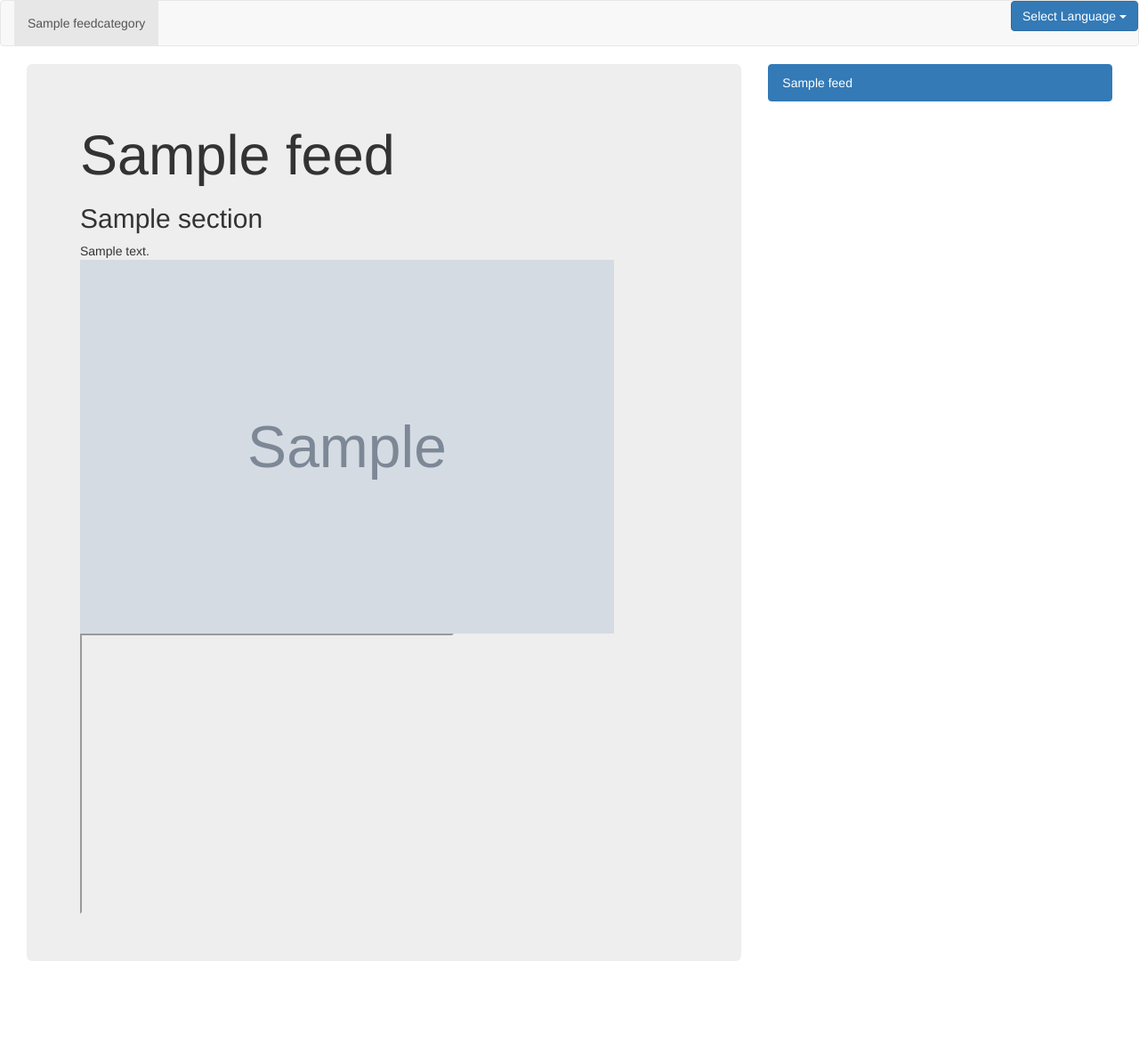
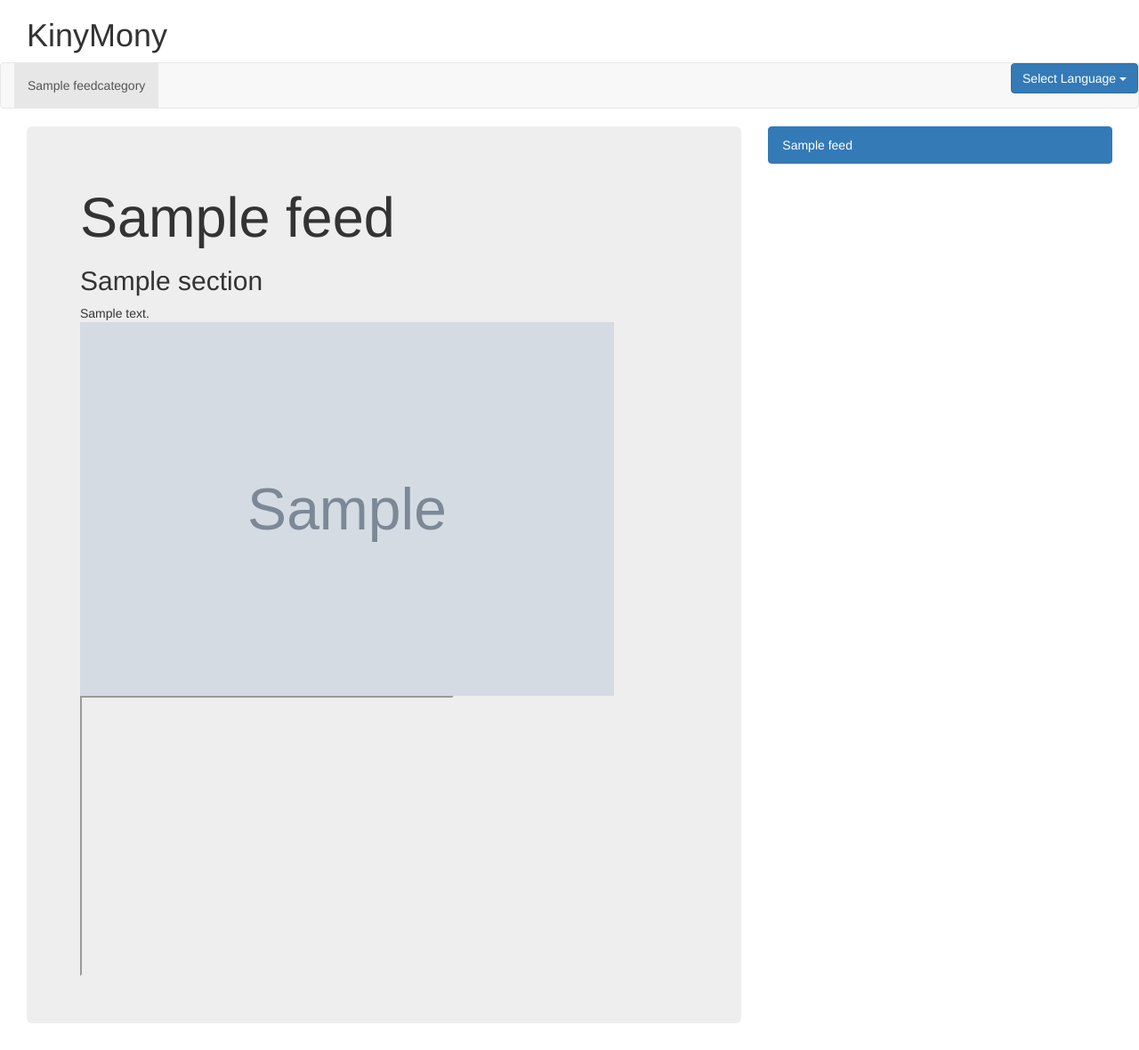
Before and after one commit to ThuwarakeshM/newswire, a Django app: template feedweb/templates/feedweb/index.html in a window 1280 px wide. Shown: the whole page at 89% size. Before the commit the page ends 1080 px from the top, so only its background shows below. Run offline with Django 3.2, Linux system fonts and the light colour scheme; the template is opened without the code that fills it: values that come from a table or form of the project are taken from there, others are empty; tables that the repository leaves empty hold one stand-in row (values such as "Sample post"); grey boxes marked "Sample" are stand-in pictures; some libraries are stand-ins or nearby versions.

Commit message:
template change

```diff
--- a/feedweb/templates/feedweb/index.html
+++ b/feedweb/templates/feedweb/index.html
@@ -11,6 +11,12 @@
     <script src="https://maxcdn.bootstrapcdn.com/bootstrap/3.3.7/js/bootstrap.min.js" integrity="sha384-Tc5IQib027qvyjSMfHjOMaLkfuWVxZxUPnCJA7l2mCWNIpG9mGCD8wGNIcPD7Txa" crossorigin="anonymous"></script>
 </head>
 <body>
+
+<div class="container-fluid">
+    <div class="col-lg-1 col-offset-6 centered">
+        <H1>KinyMony</H1>
+    </div>
+</div>
 
 <nav class="navbar navbar-default">
     <div class="collapse navbar-collapse" id="bs-example-navbar-collapse-1">
@@ -35,7 +41,7 @@
 </nav>
 
 <div class="container-fluid">
-    <div class="col-sm-8 col-md-8">
+    <div class="col-sm-12 col-md-8">
         <div class="jumbotron">
             <h1>{{ feed.title }}</h1>
             {% for section in feed_sections %}
@@ -51,7 +57,7 @@
             {% endfor %}
         </div>
     </div>
-    <div class="col-sm-4 col-md-4">
+    <div class="col-sm-12 col-md-4">
         {% if feeds %}
             <div class="list-group">
                 {% for item in feeds %}
```
